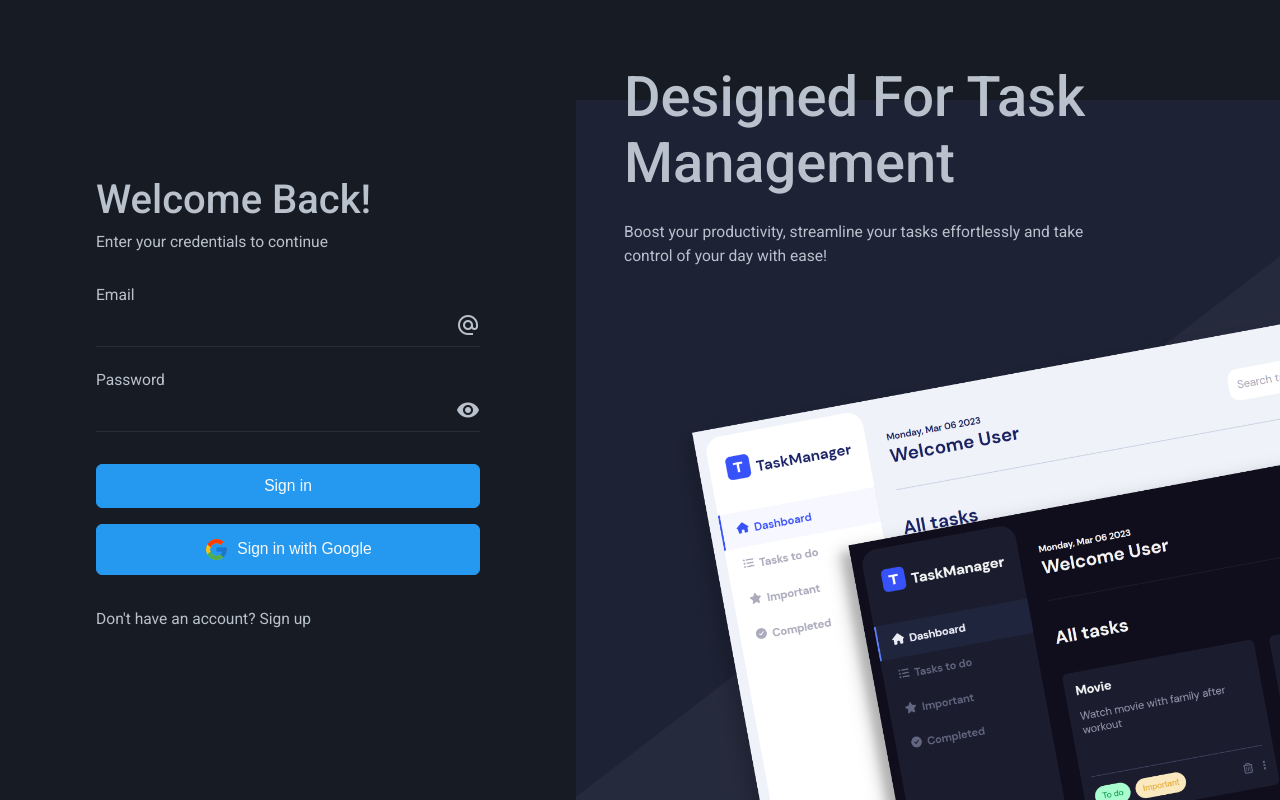
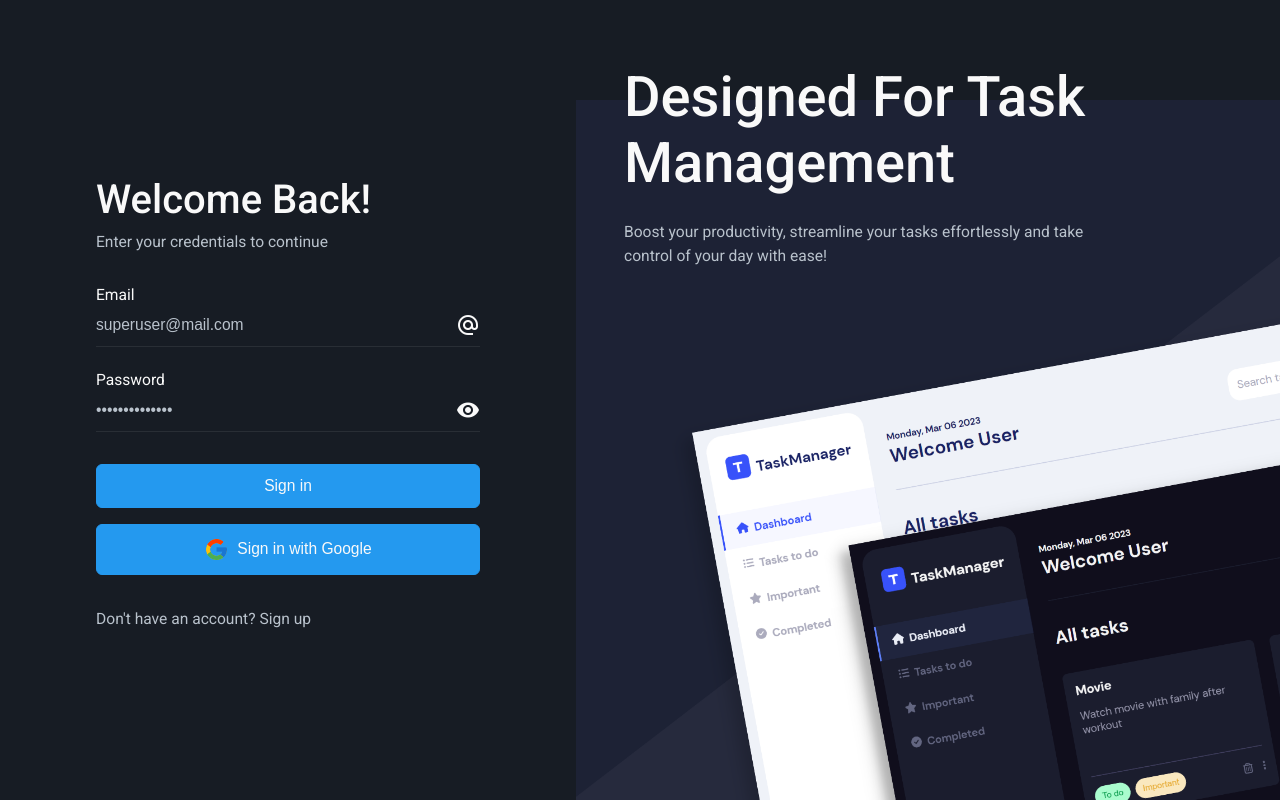
Before and after one commit to jarolthecoder/TaskManager-V2, a Next.js app: page /login in a window 1280 px wide. Built offline with nearby package versions, Linux system fonts and the light colour scheme.

Commit message:
Updated auth form title and fields colors

```diff
--- /dev/null
+++ b/src/api/mockUserData.js
@@ -0,0 +1,58 @@
+export const mockUserData = {
+  id: 1,
+  name: "Super User",
+  email: "superuser@mail.com",
+  password: "awesomeUser123",
+  tasks: [
+    {
+      id: "TSK-003",
+      title: "New Task 3",
+      description: "Task 3 description",
+      status: "pending",
+      startDate: "Feb 19, 2024",
+      dueDate: "Mar 02, 2024",
+      priority: "High",
+      assignedTo: "Design",
+    },
+    {
+      id: "TSK-004",
+      title: "New Task 4",
+      description: "Task 3 description",
+      status: "inProgress",
+      startDate: "Feb 18, 2024",
+      dueDate: "Mar 01, 2024",
+      priority: "Low",
+      assignedTo: "Other stuff",
+    },
+    {
+      id: "TSK-005",
+      title: "New Task 5",
+      description: "Task 3 description",
+      status: "pending",
+      startDate: "Feb 18, 2024",
+      dueDate: "Feb 23, 2024",
+      priority: "Low",
+      assignedTo: "Unassigned",
+    },
+    {
+      id: "TSK-007",
+      title: "New Task 7",
+      description: "Task 3 description",
+      status: "completed",
+      startDate: "Feb 18, 2024",
+      dueDate: "Feb 26, 2024",
+      priority: "Low",
+      assignedTo: "Unassigned",
+    },
+    {
+      id: "TSK-008",
+      title: "New Task 8",
+      description: "Task 3 description",
+      status: "pending",
+      startDate: "Feb 18, 2024",
+      dueDate: "Feb 21, 2024",
+      priority: "High",
+      assignedTo: "Unassigned",
+    },
+  ],
+};
--- a/src/app/(auth)/auth.module.css
+++ b/src/app/(auth)/auth.module.css
@@ -14,7 +14,7 @@
 
 .col_right h2,
 .input_group input {
-  color: var(--clr-text-primary);
+  color: var(--clr-text-light);
 }
 
 .col_left,
@@ -49,6 +49,7 @@
 .title h2 {
   font-size: 3.5rem;
   margin-bottom: 1.5rem;
+  color: var(--clr-text-light);
 }
 
 /* Auth Form */
--- a/src/app/(auth)/login/page.jsx
+++ b/src/app/(auth)/login/page.jsx
@@ -10,11 +10,18 @@ import { yupResolver } from "@hookform/resolvers/yup";
 import { loginSchema } from "@/utils/validations/authSchema";
 import { AuthFormField, AuthFormTitle } from "@/components/auth";
 import { Button } from "@/components/shared";
+import { mockUserData } from "@/api/mockUserData";
+
+const {email, password} = mockUserData
 
 export default function Login() {
 
   const form = useForm({
     resolver: yupResolver(loginSchema),
+    defaultValues: {
+      email,
+      password,
+    },
   });
   const { register, handleSubmit, formState } = form;
   const { errors } = formState;
@@ -68,7 +75,7 @@ export default function Login() {
       <p>
         Don't have an account? <Link href="/register">Sign up</Link>
       </p>
-      <DevTool control={form.control} />
+      {/* <DevTool control={form.control} /> */}
     </>
   );
 }
--- a/src/components/auth/AuthFormField/AuthFormField.jsx
+++ b/src/components/auth/AuthFormField/AuthFormField.jsx
@@ -69,6 +69,6 @@ AuthFormField.propTypes = {
   id: PropTypes.string,
   type: PropTypes.string.isRequired,
   name: PropTypes.string,
-  onChange: PropTypes.func.isRequired,
+  onChange: PropTypes.func,
   fieldIcon: PropTypes.string,
 };
--- a/src/components/auth/AuthFormField/AuthFormField.module.css
+++ b/src/components/auth/AuthFormField/AuthFormField.module.css
@@ -1,6 +1,12 @@
 .input_group {
   margin-bottom: 1.5rem;
 
+}
+
+.input_group label,
+.input_group span {
+  color: var(--clr-text-light);
+  transition: color var(--transition-default);
 }
 
 .input_group:focus-within label,
@@ -11,7 +17,7 @@
 
 .input_group label {
   display: block;
-  color: var(--clr-gray-dark);
+  color: var(--clr-text-light);
 }
 
 .form_input {
@@ -24,7 +30,7 @@
 }
 
 .form_input:focus-within {
-  border-color: var(--clr-primary-main);
+  border-color: var(--clr-primary-light);
   transition: border-color var(--transition-default);
 }
 
@@ -36,7 +42,7 @@
 }
 
 .form_input span {
-  color: var(--clr-text-primary);
+  color: var(--clr-text-light);
 }
 
 /* Field error state */
--- a/src/components/auth/AuthFormTitle/AuthFormTitle.module.css
+++ b/src/components/auth/AuthFormTitle/AuthFormTitle.module.css
@@ -1,7 +1,7 @@
 .title {
   font-size: 2.5rem;
   line-height: 1.5;
-  color: var(--clr-text-primary);
+  color: var(--clr-text-light);
 }
 
 .description {
--- a/src/components/user/UserMenu/UserMenu.jsx
+++ b/src/components/user/UserMenu/UserMenu.jsx
@@ -7,11 +7,13 @@ import { Menu, MenuItem, Popper } from "../../shared";
 import { usePopper } from "@/hooks";
 import styles from "./UserMenu.module.css";
 import userImg from "../../../../public/user-avatar.svg";
+import { mockUserData } from "@/api/mockUserData";
 
 export const UserMenu = () => {
   const refEl = useRef(null);
   const popperRef = useRef(null);
   const { isPopperOpen, togglePopper } = usePopper(refEl, popperRef);
+  const userName = mockUserData.name
 
   return (
     <button ref={refEl} className={styles.main} onClick={togglePopper}>
@@ -27,8 +29,7 @@ export const UserMenu = () => {
       </div>
       <div>
         <p className={styles.user_name}>
-          Super User
-          {/* <span className="material-icons">arrow_drop_down</span> */}
+          {userName}
         </p>
         <p className={styles.user_role}>Admin</p>
         <Popper open={isPopperOpen} ref={popperRef}>
--- a/src/redux/features/tasks/tasksSlice.js
+++ b/src/redux/features/tasks/tasksSlice.js
@@ -1,3 +1,4 @@
+import { mockUserData } from "@/api/mockUserData";
 import { tasksData } from "@/api/tasksData";
 import { TASK_SORT_OPTIONS } from "@/lib/constants";
 import { createSlice } from "@reduxjs/toolkit";
@@ -7,7 +8,7 @@ const { LATEST, OLDEST, DUE_DATE, PRIORITY_HIGH, PRIORITY_LOW } =
   TASK_SORT_OPTIONS;
 
 const initialState = {
-  tasksList: tasksData,
+  tasksList: mockUserData.tasks,
   selectedTask: {
     id: "",
     title: "",
```
Also changed, not shown: src/components/tasks/EditTaskForm/EditTaskForm.jsx (+2 -5 lines), src/redux/features/auth/authSlice.js (added).
